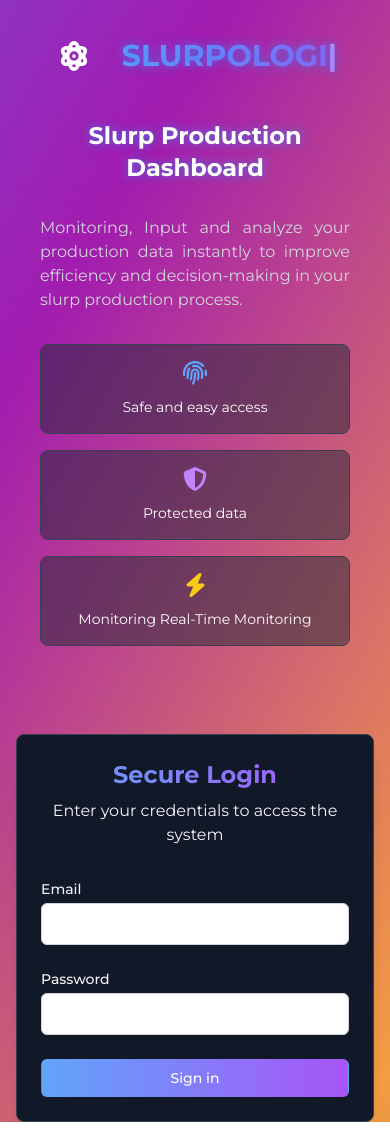
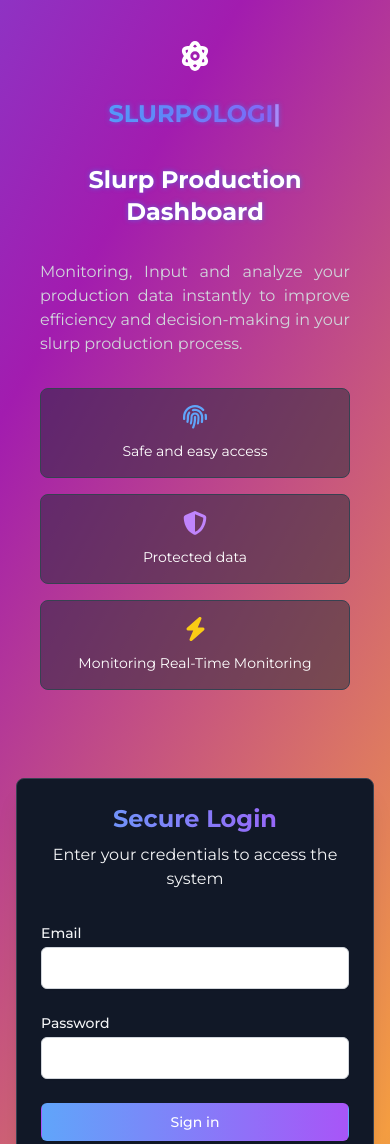
Before and after one commit to slurpologist/slurpologist-app, a plain HTML site: page index.html in a window 390 px wide. Shown: the top 1144 px of the page. Before the commit the page ends 1122 px from the top, so only its background shows below. Drawn offline with nearby package versions, Linux system fonts and the light colour scheme; no server answers.

Commit message:
Perbaiki responsivitas judul SLURPOLOGIST dan elemen terkait di layar mobile (Android)

```diff
--- a/index.html
+++ b/index.html
@@ -124,6 +124,24 @@
                 transform: translateX(0);
             }
         }
+
+      @media (max-width: 480px) {
+            .writerLoop {
+                font-size: 1.5rem !important; /* Lebih kecil di layar kecil */
+                margin-left: 0.5rem !important;
+                word-break: break-word;
+                max-width: 90vw;
+                text-align: left;
+            }
+            .glow-text {
+                text-shadow: 0 0 5px rgba(59, 130, 246, 0.6);
+            }
+            .floating .flex.items-center.justify-center.mb-8 {
+                flex-direction: column;
+                gap: 0.5rem;
+            }
+        }
+
         .chart-container {
             position: relative;
             height: 300px;
@@ -246,7 +264,9 @@
             <div class="p-4 flex items-center justify-between border-b border-gray-700">
                 <div class="flex items-center space-x-2">
                     <i class="fas fa-industry text-2xl text-blue-400"></i>
-                    <h1 class="writerLoop text-xl font-bold">SLURPOLOGIST</h1>
+                    <h1 class="writerLoop text-xl sm:text-1xl md:text-1xl font-bold bg-clip-text text-transparent bg-gradient-to-r from-blue-400 to-purple-500 glow-text">
+                        SLURPOLOGIST
+                    </h1>
                 </div>
                 <button id="closeSidebar" class="text-gray-400 hover:text-white focus:outline-none sm:hidden">
                     <i class="fas fa-times text-lg"></i>
```
